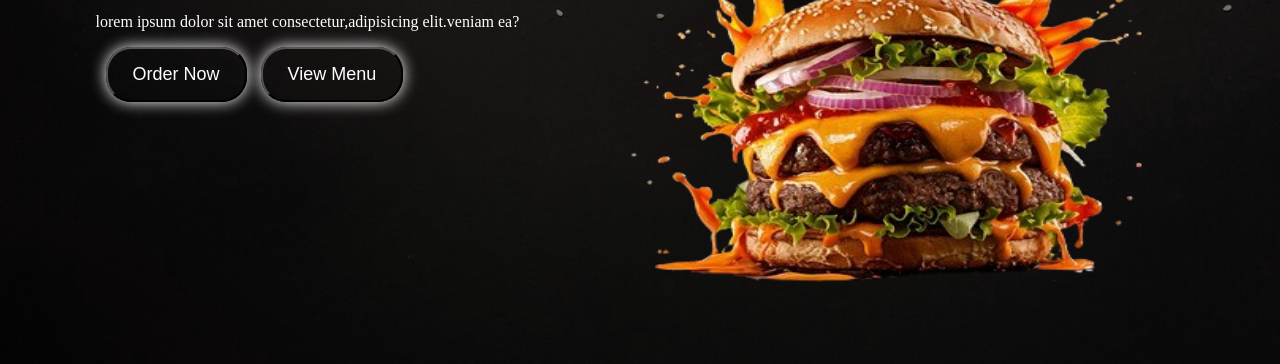
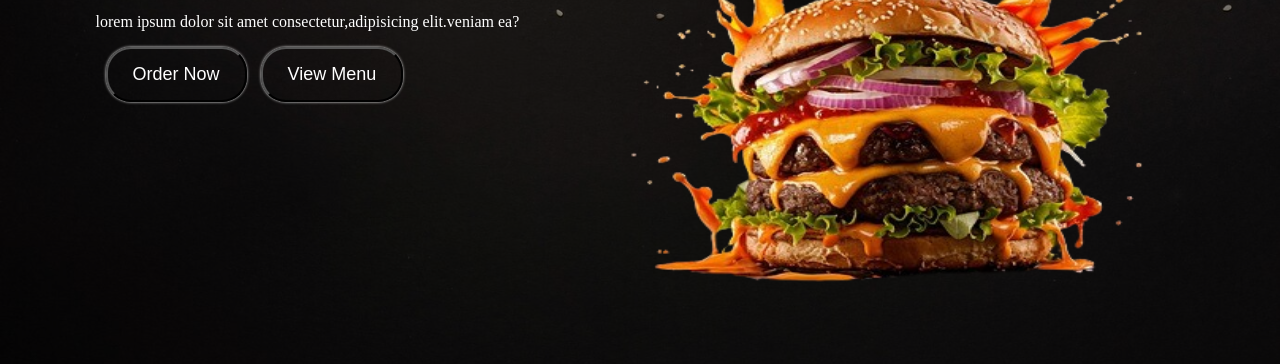
Before and after one commit to eng-aseel21/food-website-project, a plain HTML site: page index.html in a window 1280 px wide. Shown: the part 436-800 px from the top of the page. Drawn offline with Linux system fonts and the light colour scheme.

Commit message:
تعديل على style.css

```diff
--- a/style.css
+++ b/style.css
@@ -73,7 +73,7 @@ div.login a:hover{
     font-size: large;
     border-radius: 25px;
     margin-left: 10px;
-    box-shadow: 0px 0px 15px;
+    box-shadow: 0px 0px 3px;
  }
  .button1:hover , .button2:hover{
     background-color:rgb(255,174,0);
```
